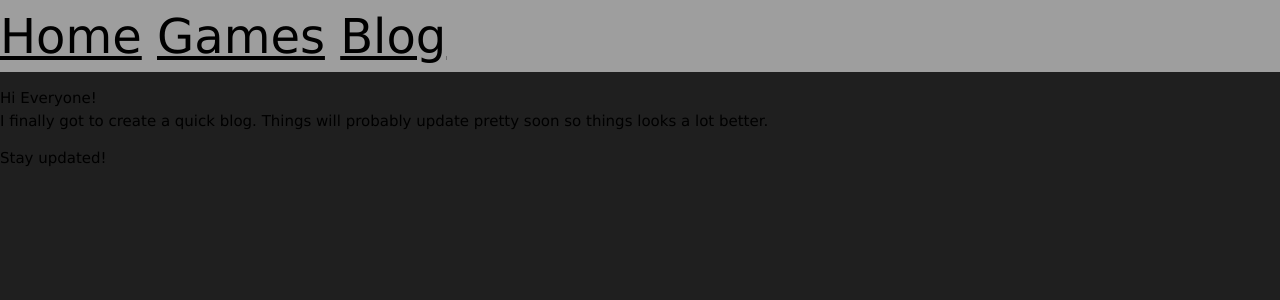
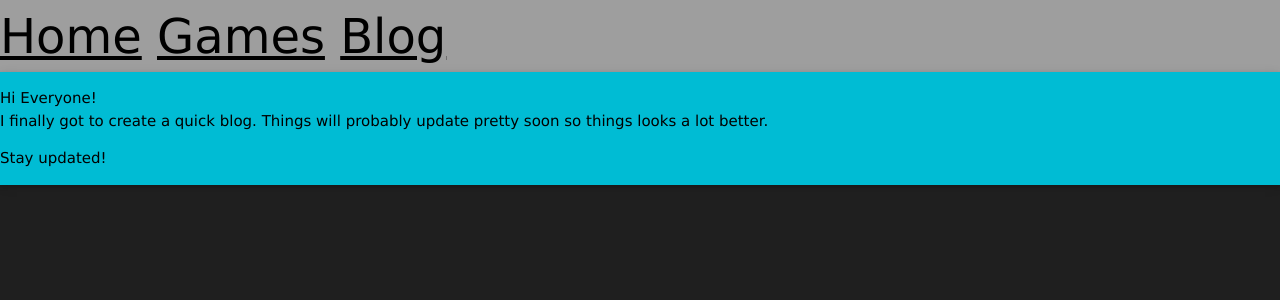
Before and after one commit to ijzm/OLD-ijzm.github.io, a Jekyll site: the page built from _posts/2015-11-03-My-First-Post.md, in a window 1280 px wide. Shown: the top 300 px of the page. Built offline with Jekyll 4.4.1, drawn with Linux system fonts in a browser that asks for light colours.

Commit message:
Update post.html

```diff
--- a/_layouts/post.html
+++ b/_layouts/post.html
@@ -8,7 +8,7 @@
 			<link rel="stylesheet" type="text/css" href="{{ "/font/stylesheet.css" | prepend: site.baseurl }}">
 			<link rel="stylesheet" type="text/css" href="{{"/style.css" | prepend: site.baseurl }}">
 			<link rel="stylesheet" type="text/css" href="{{"/font/w3.css" |  prepend: site.baseurl }}">
-			<div class="container">
+			<div class="w3-card-2 w3-cyan w3-col">
 
 			{{ content }}
 
```
